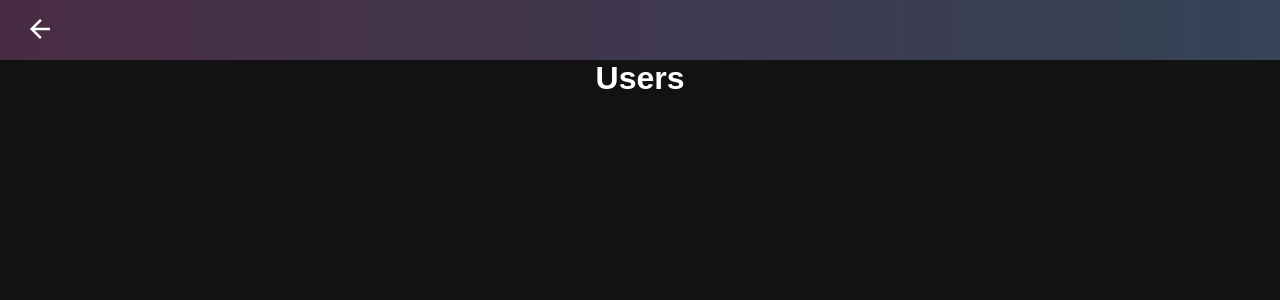
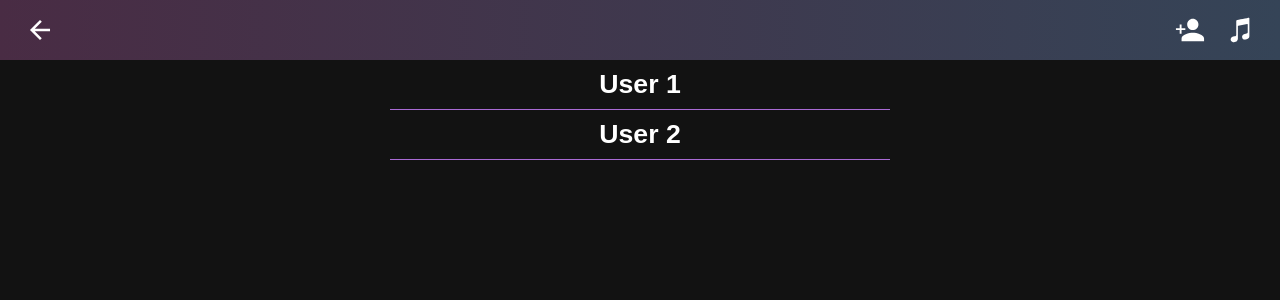
Before and after one commit to projeto-de-algoritmos/Final_spotfga, a React (Create React App) app in the folder spotfga/: page /users in a window 1280 px wide. Shown: the top 300 px of the page. Built offline with nearby package versions, Linux system fonts and the light colour scheme.

Commit message:
feat: create user page and style navbar

```diff
--- a/spotfga/src/components/Header/index.tsx
+++ b/spotfga/src/components/Header/index.tsx
@@ -1,21 +1,32 @@
 import React from 'react';
 
-import { IoMdArrowBack } from 'react-icons/io';
+import {
+  IoMdArrowBack,
+  IoMdPersonAdd,
+  IoIosMusicalNotes,
+} from 'react-icons/io';
 import { useHistory } from 'react-router-dom';
 
-import { Container, ButtonBack } from './styles';
+import { Container, Button } from './styles';
 
 const Header: React.FC = () => {
   const navigation = useHistory();
   return (
     <Container>
-      <ButtonBack
+      <Button
         onClick={() => {
           navigation.goBack();
         }}
+        style={{ marginRight: 'auto' }}
       >
         <IoMdArrowBack size={30} />
-      </ButtonBack>
+      </Button>
+      <Button style={{ marginRight: 10 }}>
+        <IoMdPersonAdd size={30} />
+      </Button>
+      <Button>
+        <IoIosMusicalNotes size={30} />
+      </Button>
     </Container>
   );
 };
--- a/spotfga/src/components/Header/styles.ts
+++ b/spotfga/src/components/Header/styles.ts
@@ -16,7 +16,7 @@ export const Container = styled.div`
   align-items: center;
 `;
 
-export const ButtonBack = styled.button`
+export const Button = styled.button`
   width: 40px;
   height: 40px;
   border-radius: 50%;
@@ -24,6 +24,10 @@ export const ButtonBack = styled.button`
   border: none;
   outline: none;
   cursor: pointer;
+
+  display: flex;
+  justify-content: center;
+  align-items: center;
 
   svg {
     fill: #fff;
--- a/spotfga/src/index.css
+++ b/spotfga/src/index.css
@@ -8,4 +8,6 @@
 html,
 body {
   background-color: #121212;
+
+  color: #fff;
 }
--- /dev/null
+++ b/spotfga/src/pages/User/index.tsx
@@ -0,0 +1,22 @@
+import React from 'react';
+
+import { useParams, useHistory } from 'react-router-dom';
+
+import { Container } from './styles';
+
+interface IParams {
+  id: string;
+}
+
+const User: React.FC = () => {
+  const { id } = useParams<IParams>();
+  const navigation = useHistory();
+
+  return (
+    <Container>
+      <h1>{id}</h1>
+    </Container>
+  );
+};
+
+export default User;
--- /dev/null
+++ b/spotfga/src/pages/User/styles.ts
@@ -0,0 +1,3 @@
+import styled from 'styled-components';
+
+export const Container = styled.div``;
--- a/spotfga/src/pages/Users/index.tsx
+++ b/spotfga/src/pages/Users/index.tsx
@@ -1,6 +1,6 @@
 import React from 'react';
 
-import { Container } from './styles';
+import { Container, Content, Button } from './styles';
 
 import Header from '../../components/Header';
 
@@ -9,7 +9,14 @@ const Users: React.FC = () => {
     <>
       <Header />
       <Container>
-        <h1>Users</h1>
+        <Content>
+          <Button>
+            <h1>User 1</h1>
+          </Button>
+          <Button>
+            <h1>User 2</h1>
+          </Button>
+        </Content>
       </Container>
     </>
   );
--- a/spotfga/src/pages/Users/styles.ts
+++ b/spotfga/src/pages/Users/styles.ts
@@ -8,3 +8,26 @@ export const Container = styled.div`
   align-items: center;
   color: #fff;
 `;
+
+export const Content = styled.div`
+  width: 100%;
+  max-width: 500px;
+  display: flex;
+  flex-direction: column;
+  justify-content: center;
+  align-items: center;
+`;
+
+export const Button = styled.button`
+  width: 100%;
+  height: 50px;
+  border: none;
+  color: #fff;
+  border-bottom: 1px solid #a86ad4;
+  background-color: transparent;
+  cursor: pointer;
+
+  &:hover {
+    background-color: #ffffff24;
+  }
+`;
--- a/spotfga/src/routes.tsx
+++ b/spotfga/src/routes.tsx
@@ -3,6 +3,7 @@ import React from 'react';
 import { BrowserRouter, Switch, Route } from 'react-router-dom';
 
 import Home from './pages/Home';
+import User from './pages/User';
 import Users from './pages/Users';
 
 const Routes: React.FC = () => (
@@ -10,6 +11,7 @@ const Routes: React.FC = () => (
     <Switch>
       <Route path="/" exact component={Home} />
       <Route path="/users" component={Users} />
+      <Route path="/user/:id" component={User} />
     </Switch>
   </BrowserRouter>
 );
```
